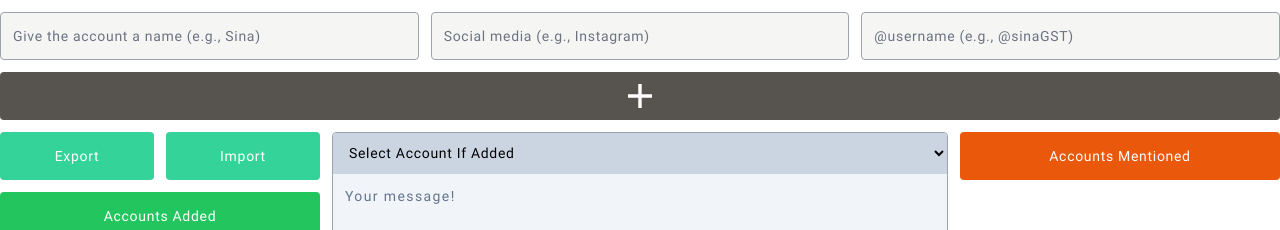
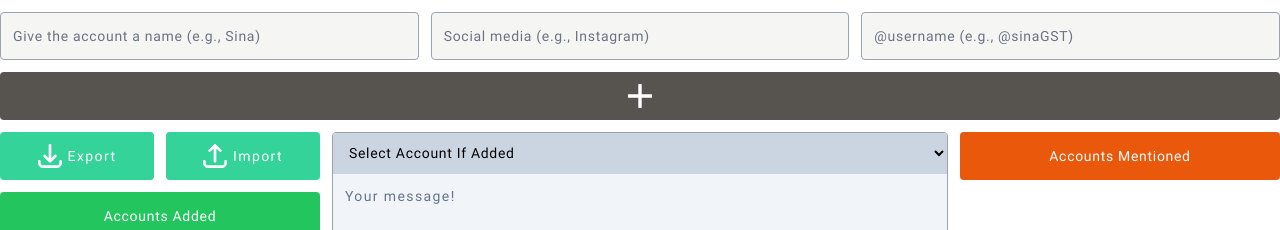
Before and after one commit to Sina-Hosseini-GST/social-converter, a SvelteKit app: page / in a window 1280 px wide. Shown: the top 230 px of the page. Built offline with nearby package versions, Linux system fonts and the light colour scheme.

Commit message:
Set up import/export buttons

```diff
--- a/src/routes/+page.svelte
+++ b/src/routes/+page.svelte
@@ -152,16 +152,41 @@
 		}
 	};
 
-	const localStorageHandler = () => {
+	const exportInformations = () => {
 		localStorage.setItem('informations', JSON.stringify(informations));
+
+		const element = document.createElement('a');
+		element.setAttribute('href', 'data:text/plain;charset=utf-8,' + encodeURIComponent(JSON.stringify(informations)));
+		element.setAttribute('download', Date.now());
+		element.style.display = 'none';
+		document.body.appendChild(element);
+		element.click();
+		document.body.removeChild(element);
+	};
+
+	const importInformations = (event) => {
+		const file = event.target.files[0];
+		const fileName = file.name;
+		const fileFormat = fileName.substring(fileName.lastIndexOf('.') + 1, fileName.length);
+		if (fileFormat === 'txt') {
+			const reader = new FileReader();
+			reader.onload = () => {
+				const result = reader.result;
+				informations = JSON.parse(result);
+			};
+			reader.readAsText(file);
+			event.target.value = '';
+		}
+		else {
+			alert('Wrong format! Only txt files are allowed!');
+		}
 	};
 
 	const deleteEntries = () => {
-		if (confirm('Delete All Accounts?')) {
+		if (confirm('Delete all accounts?')) {
 			informations = [];
 		}
-
-	}
+	};
 </script>
 
 <svelte:head>
@@ -185,13 +210,20 @@
 
 	<main class="flex flex-1 overflow-hidden xl:gap-3">
 		<section class="flex flex-col w-1/4 xl:gap-3">
-			<div class="flex xl:gap-3">
-				<button class="w-1/2 tracking-wider text-white bg-emerald-400 transition-colors duration-[250ms] hover:bg-emerald-500 text-center leading-[3rem] rounded" onclick={ localStorageHandler }>
-					Export
+			<div class="flex xl:gap-3 tracking-widest">
+				<button class="w-1/2 text-white bg-emerald-400 transition-colors duration-[250ms] hover:bg-emerald-500 text-center h-12 rounded flex justify-center gap-1.5 items-center" onclick={ exportInformations }>
+					<svg class="h-1/2 w-auto" xmlns="http://www.w3.org/2000/svg" fill="none" stroke="currentColor" color="" viewBox="3 3 18 18"><path stroke-linecap="round" stroke-linejoin="round" stroke-width="2" d="M4 16v1a3 3 0 003 3h10a3 3 0 003-3v-1m-4-4l-4 4m0 0l-4-4m4 4V4"></path></svg>
+					<span>
+						Export
+					</span>
 				</button>
-				<button class="w-1/2 tracking-wider text-white bg-emerald-400 transition-colors duration-[250ms] hover:bg-emerald-500 text-center leading-[3rem] rounded">
-					Import
-				</button>
+				<label class="w-1/2 text-white bg-emerald-400 transition-colors duration-[250ms] hover:bg-emerald-500 text-center h-12 rounded flex justify-center gap-1.5 items-center cursor-pointer">
+					<input type="file" class="hidden" onchange={ (event) => importInformations(event) }>
+					<svg class="h-1/2 w-auto" xmlns="http://www.w3.org/2000/svg" fill="none" stroke="currentColor" color="" viewBox="3 3 18 18"><path stroke-linecap="round" stroke-linejoin="round" stroke-width="2" d="M4 16v1a3 3 0 003 3h10a3 3 0 003-3v-1m-4-8l-4-4m0 0L8 8m4-4v12"></path></svg>
+					<span>
+						Import
+					</span>
+				</label>
 			</div>
 			<h1 class="tracking-wider text-white bg-green-500 text-center leading-[3rem] rounded">
 				Accounts Added
@@ -209,7 +241,7 @@
 										<input placeholder="Social media (e.g., Instagram)" class="w-1/2 bg-lime-400 border-r border-white xl:px-3 focus:outline-none placeholder:text-gray-100" bind:value={account.socialMedia}>
 										<input placeholder="@username (e.g., @sinaGST)" class="w-1/2 bg-lime-400 border-r border-white xl:px-3 focus:outline-none placeholder:text-gray-100" bind:value={account.userName}>
 									</div>
-									<button class="size-8 flex justify-center items-center bg-lime-500 hover:bg-lime-400 transition-colors duration-[250ms]" onclick={ () => {informations[i].accounts.splice(j, 1); !informations[i].accounts.length && informations.splice(i, 1);} }>
+									<button class="size-8 flex justify-center items-center bg-lime-500 hover:bg-lime-400 transition-colors duration-[250ms]" onclick={ () => {confirm(`Delete ${information.name}'s ${account.socialMedia} account?`) && informations[i].accounts.splice(j, 1); !informations[i].accounts.length && informations.splice(i, 1);} }>
 										<svg class="w-auto h-1/2 fill-white" xmlns="http://www.w3.org/2000/svg" fill="currentColor" color="" viewBox="5 3 14 18"><path d="M0 0h24v24H0z" fill="none"></path><path d="M0 0h24v24H0V0z" fill="none"></path><path d="M6 19c0 1.1.9 2 2 2h8c1.1 0 2-.9 2-2V7H6v12zm2.46-7.12l1.41-1.41L12 12.59l2.12-2.12 1.41 1.41L13.41 14l2.12 2.12-1.41 1.41L12 15.41l-2.12 2.12-1.41-1.41L10.59 14l-2.13-2.12zM15.5 4l-1-1h-5l-1 1H5v2h14V4z"></path></svg>
 									</button>
 								</li>
@@ -223,7 +255,7 @@
 				{/each}
 			</div>
 			{#if informations.length}
-				<button class="h-12 mt-auto w-full flex justify-center items-center bg-red-600 hover:bg-red-500 transition-colors duration-[250ms] rounded" onclick={ deleteEntries }>
+				<button class="h-12 mt-auto w-full flex justify-center items-center bg-red-600 hover:bg-red-700 transition-colors duration-[250ms] rounded" onclick={ deleteEntries }>
 					<svg class="w-auto h-1/2 fill-white" xmlns="http://www.w3.org/2000/svg" fill="currentColor" color="" viewBox="5 3 14 18"><path d="M0 0h24v24H0z" fill="none"></path><path d="M6 19c0 1.1.9 2 2 2h8c1.1 0 2-.9 2-2V7H6v12zM19 4h-3.5l-1-1h-5l-1 1H5v2h14V4z"></path></svg>
 				</button>
 			{/if}
```
